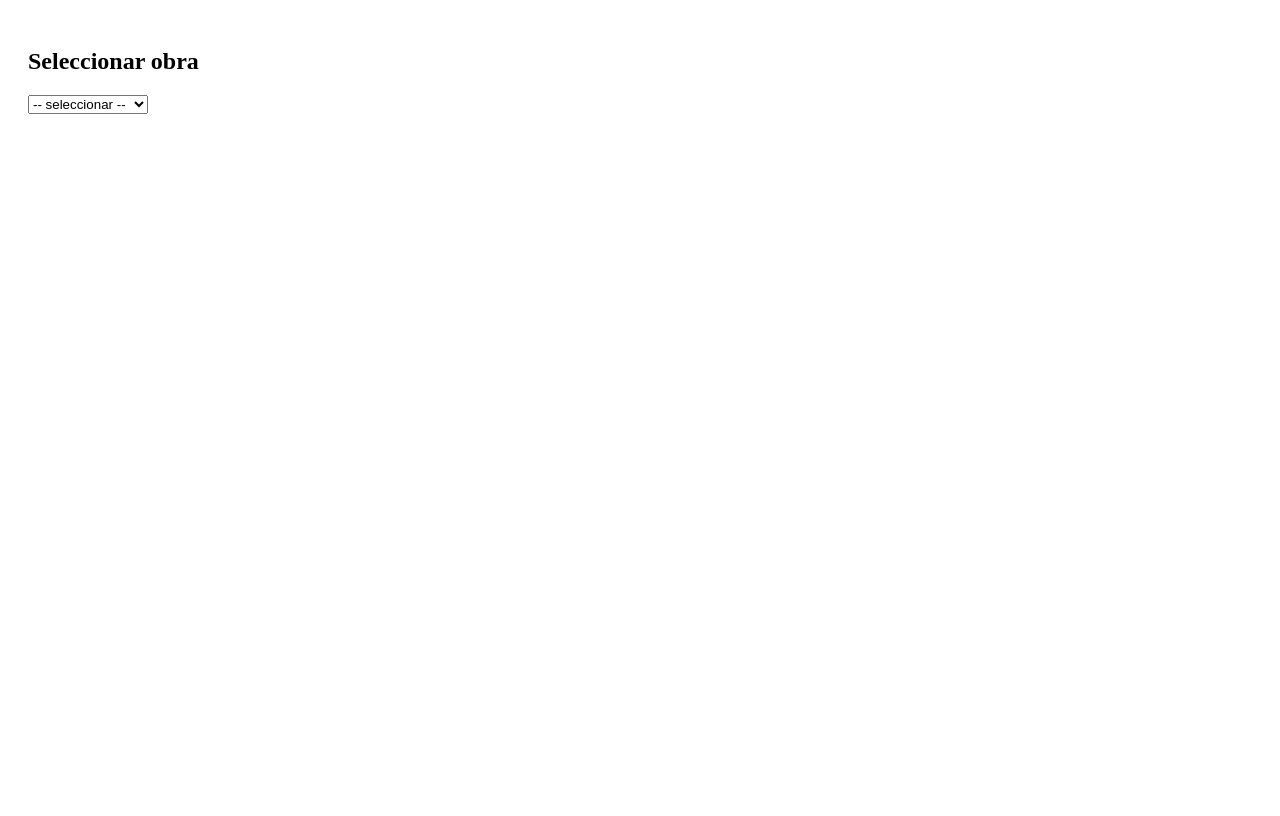
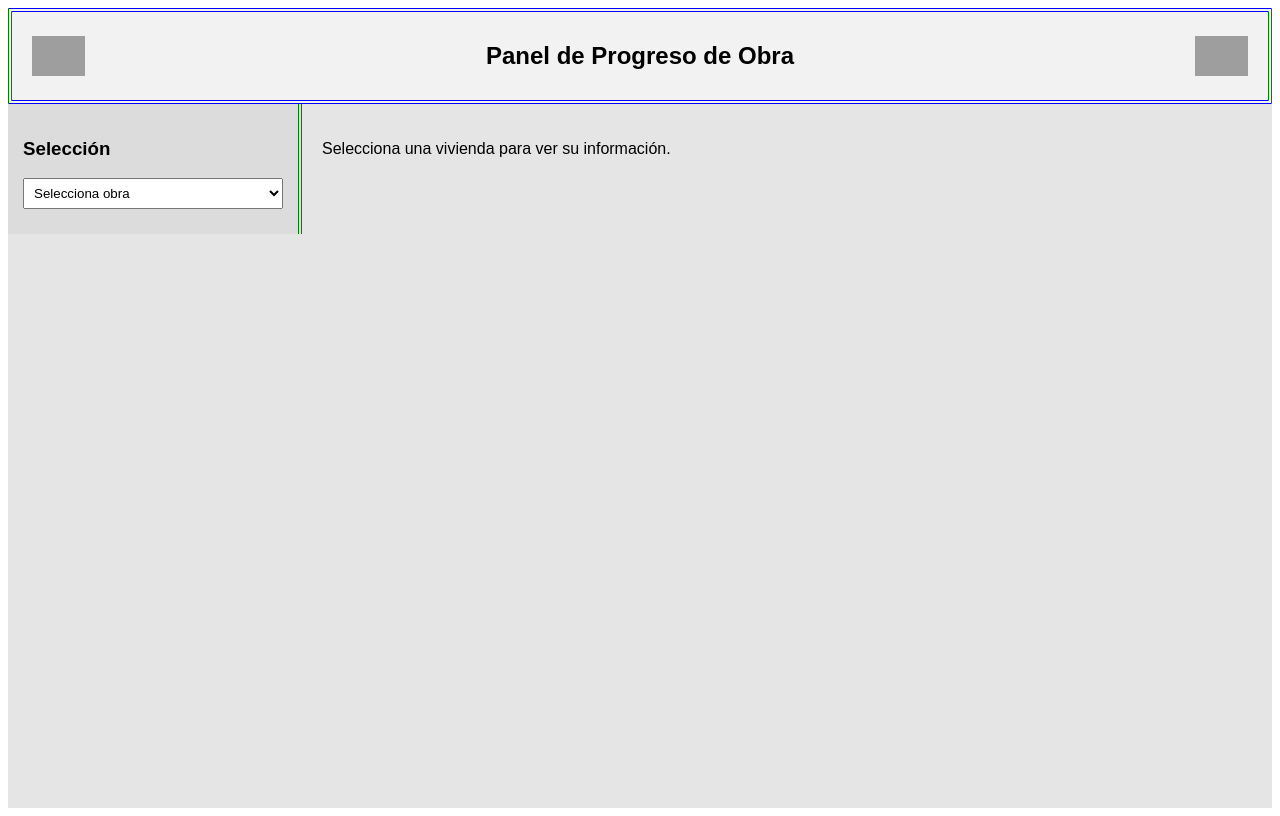
Before and after one commit to adrial1699-art/innova-beach-panel2, a React (Vite) app: page / in a window 1280 px wide. Built offline with nearby package versions, Linux system fonts and the light colour scheme; grey boxes are pictures that could not be loaded.

Commit message:
Update App.jsx

```diff
--- a/src/App.jsx
+++ b/src/App.jsx
@@ -1,17 +1,160 @@
+import { useState } from "react";
 
-import { useState } from "react";
-import { OBRAS } from "./config/obras";
+const DATA = {
+  "Innova Beach III": {
+    bloques: {
+      "Bloque 1": [1,2,3,4,5,6],
+      "Bloque 2": [7,8,9,10,11,12,13,14,15,16,17,18,19,20,21,22],
+      "Dúplex": [23,24]
+    }
+  },
 
-export default function App(){
-  const [obra,setObra]=useState("");
+  "Innova Beach IV": {
+    bloques: {
+      "Bloque 1": [1,2,3,4,5,6,7,8],
+      "Bloque 2": [9,10,11,12,13,14,15,16],
+      "Bloque 3": [17,18,19,20,21,22,23,24,25,26,27,28],
+      "Bloque 4": [29,30,31,32,33,34],
+      "Bloque 5": [35,36,37,38,39,40,41,42,43,44]
+    }
+  },
+
+  "Innova Thiar": {
+    bloques: {
+      "Bloque 1": [1,2,3,4,5,6,7,8],
+      "Bloque 2": [9,10,11,12,13,14,15,16],
+      "Bloque 3": [17,18,19,20,21,22,23,24,25,26,27,28],
+      "Bloque 4": [29,30,31,32,33,34],
+      "Bloque 5": [35,36,37,38,39,40,41,42,43,44]
+    }
+  }
+};
+
+export default function App() {
+  const [obra, setObra] = useState("");
+  const [bloque, setBloque] = useState("");
+  const [vivienda, setVivienda] = useState("");
+
   return (
-    <div style={{padding:20}}>
-      <h2>Seleccionar obra</h2>
-      <select onChange={e=>setObra(e.target.value)}>
-        <option value="">-- seleccionar --</option>
-        {Object.keys(OBRAS).map(o=><option key={o}>{o}</option>)}
-      </select>
-      {obra && <img src={OBRAS[obra].plano} style={{maxWidth:"100%",marginTop:20}} />}
+    <div style={styles.page}>
+      <header style={styles.header}>
+        <img src="/logos/innova.png" style={styles.logo} />
+        <h2>Panel de Progreso de Obra</h2>
+        <img src="/logos/winplast.png" style={styles.logo} />
+      </header>
+
+      <div style={styles.container}>
+        <aside style={styles.panel}>
+          <h3>Selección</h3>
+
+          <select
+            style={styles.select}
+            value={obra}
+            onChange={e => {
+              setObra(e.target.value);
+              setBloque("");
+              setVivienda("");
+            }}
+          >
+            <option value="">Selecciona obra</option>
+            {Object.keys(DATA).map(o => (
+              <option key={o} value={o}>{o}</option>
+            ))}
+          </select>
+
+          {obra && (
+            <select
+              style={styles.select}
+              value={bloque}
+              onChange={e => {
+                setBloque(e.target.value);
+                setVivienda("");
+              }}
+            >
+              <option value="">Selecciona bloque</option>
+              {Object.keys(DATA[obra].bloques).map(b => (
+                <option key={b} value={b}>{b}</option>
+              ))}
+            </select>
+          )}
+
+          {bloque && (
+            <select
+              style={styles.select}
+              value={vivienda}
+              onChange={e => setVivienda(e.target.value)}
+            >
+              <option value="">Selecciona vivienda</option>
+              {DATA[obra].bloques[bloque].map(v => (
+                <option key={v} value={v}>V{v}</option>
+              ))}
+            </select>
+          )}
+        </aside>
+
+        <main style={styles.main}>
+          {!vivienda && (
+            <p>Selecciona una vivienda para ver su información.</p>
+          )}
+
+          {vivienda && (
+            <div style={styles.card}>
+              <h3>{obra}</h3>
+              <p><strong>{bloque}</strong></p>
+              <p><strong>Vivienda:</strong> V{vivienda}</p>
+
+              <p style={{marginTop:10, color:"#666"}}>
+                (Aquí irá el listado de tareas, progreso y fotos)
+              </p>
+            </div>
+          )}
+        </main>
+      </div>
     </div>
   );
 }
+
+const styles = {
+  page: {
+    background: "#e5e5e5",
+    minHeight: "100vh",
+    fontFamily: "Arial, sans-serif"
+  },
+  header: {
+    display: "flex",
+    justifyContent: "space-between",
+    alignItems: "center",
+    padding: "10px 20px",
+    background: "#f2f2f2",
+    border: "4px double",
+    borderColor: "blue green"
+  },
+  logo: {
+    height: 40
+  },
+  container: {
+    display: "flex"
+  },
+  panel: {
+    width: 260,
+    background: "#dcdcdc",
+    padding: 15,
+    borderRight: "4px double",
+    borderColor: "blue green"
+  },
+  select: {
+    width: "100%",
+    padding: 6,
+    marginBottom: 10
+  },
+  main: {
+    flex: 1,
+    padding: 20
+  },
+  card: {
+    background: "#ffffff",
+    padding: 20,
+    border: "4px double",
+    borderColor: "blue green"
+  }
+};
```
